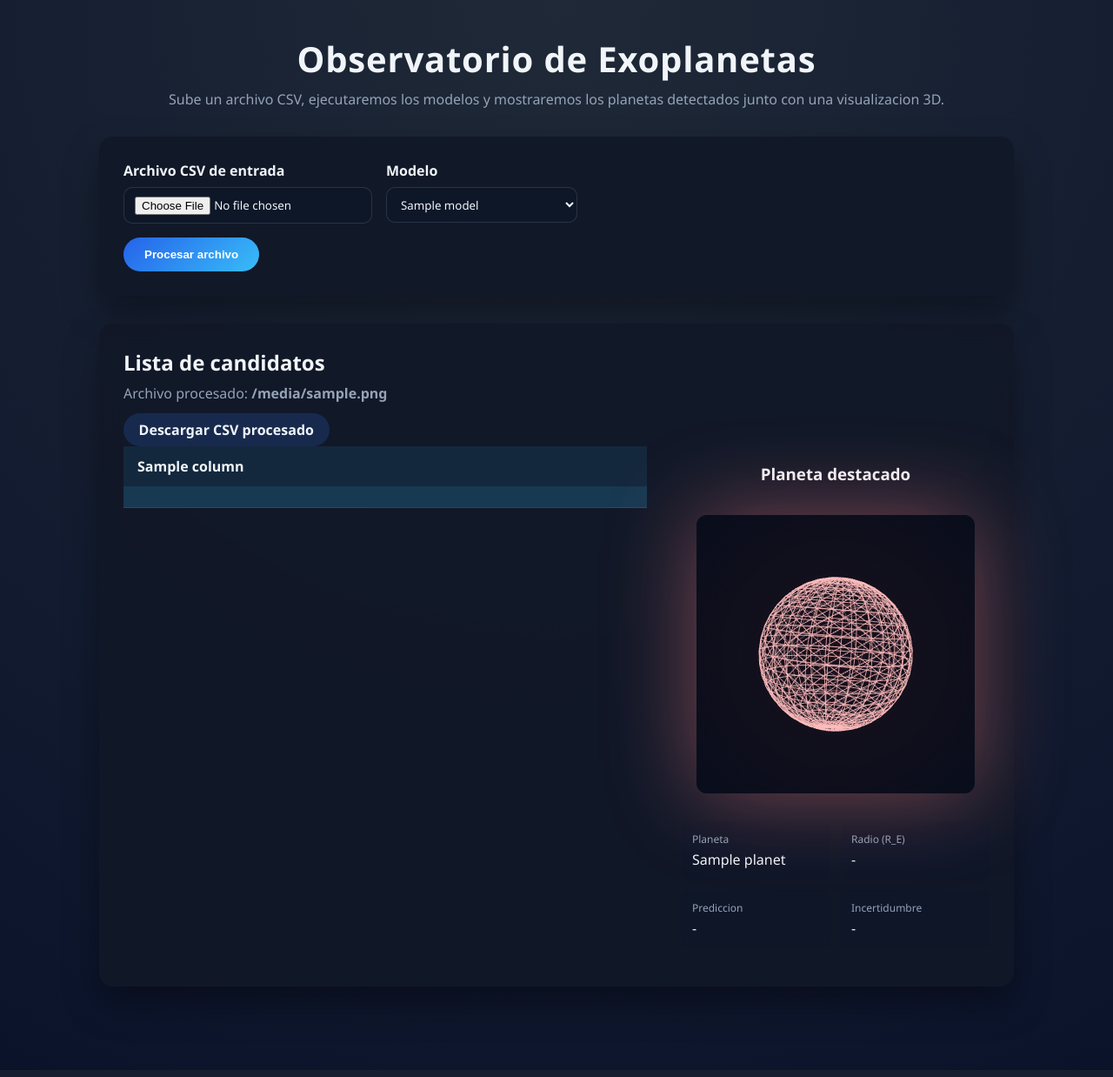
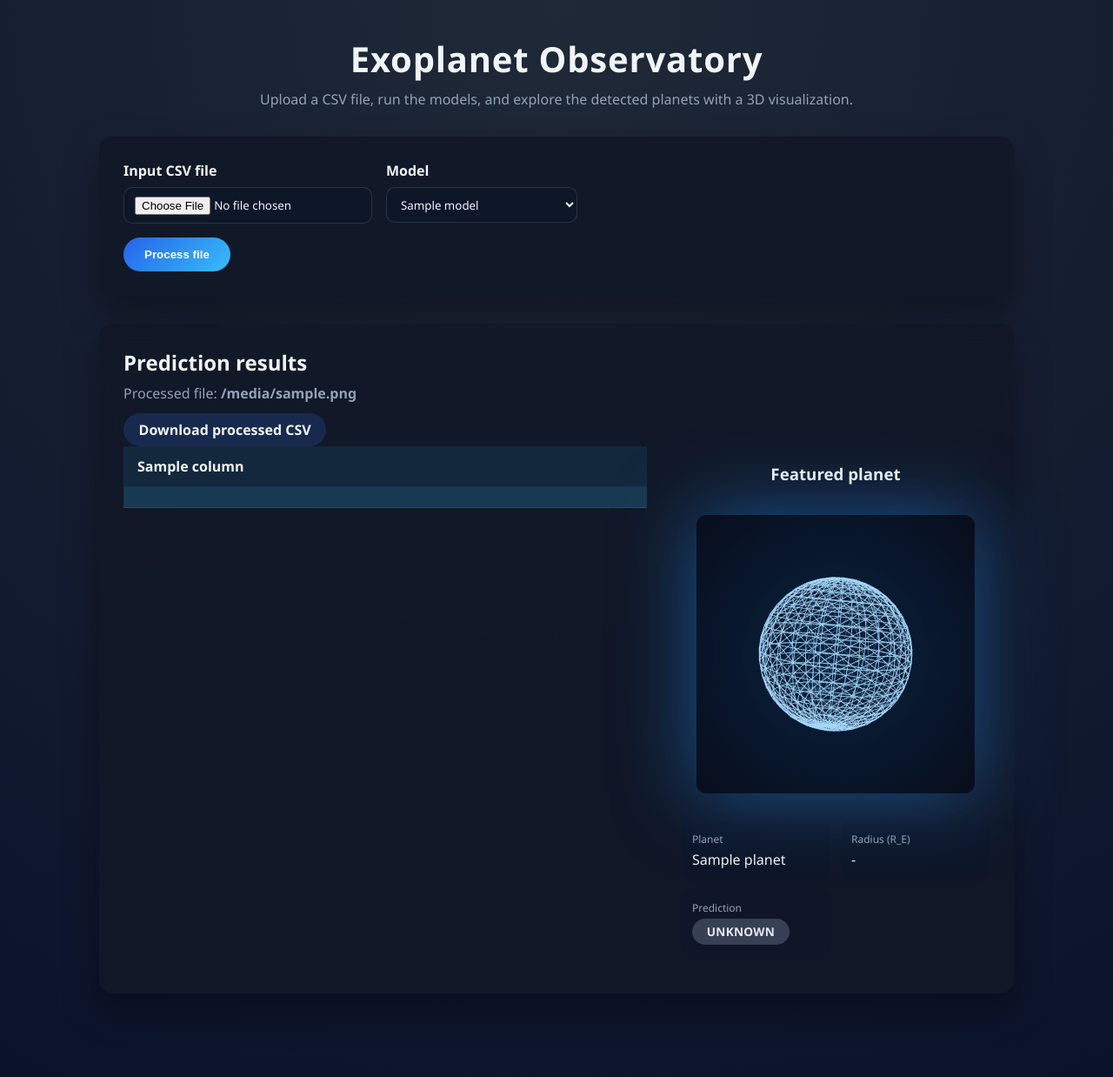
Before and after one commit to blackhawk2772/NasaSpaceExosplikers, a Flask app: template templates/index.html in a window 1280 px wide. Shown: the whole page at 87% size. Before the commit the page ends 1163 px from the top, so only its background shows below. Run offline with Flask 3, Linux system fonts and the light colour scheme; the template is opened without the code that fills it: most values are stand-ins (such as "Sample title", 1, 10 or a date in 2020); lists and menus that the app fills with data are empty; some libraries are stand-ins or nearby versions.

Commit message:
ingles, colores bien, nombres aparecen

```diff
--- a/app.py
+++ b/app.py
@@ -34,12 +34,18 @@ ALLOWED_EXTENSIONS = {"csv"}
 MODEL_CHOICES = ("TESS", "KEPLER", "K2")
 MAX_ROWS = 200
 
+STATUS_CONFIG = {
+    0: {"label": "Candidate", "css_class": "prediction-candidate"},
+    1: {"label": "Confirmed", "css_class": "prediction-confirmed"},
+    2: {"label": "False Positive", "css_class": "prediction-false-positive"},
+}
+DEFAULT_STATUS = {"label": "Unknown", "css_class": "prediction-unknown"}
+
 COLUMN_DEFS = [
     ("pl_name", "Planet"),
     ("hostname", "Host Star"),
     ("disposition", "Disposition"),
-    ("Prediction", "Prediction"),
-    ("Uncertainty", "Uncertainty"),
+    ("PredictionLabel", "Prediction"),
     ("pl_orbper", "Orbital Period [days]"),
     ("pl_rade", "Radius [Earth radii]"),
     ("pl_masse", "Mass [Earth masses]"),
@@ -53,13 +59,35 @@ def allowed_file(filename: str) -> bool:
     return "." in filename and filename.rsplit(".", 1)[1].lower() in ALLOWED_EXTENSIONS
 
 
+def resolve_prediction_status(value):
+    try:
+        code = int(round(float(value)))
+    except (TypeError, ValueError):
+        return None, DEFAULT_STATUS
+    status = STATUS_CONFIG.get(code)
+    if status is None:
+        return None, DEFAULT_STATUS
+    return code, status
+
+
+def status_as_series(value):
+    code, status = resolve_prediction_status(value)
+    return pd.Series(
+        {
+            "PredictionCode": code,
+            "PredictionLabel": status["label"],
+            "PredictionClass": status["css_class"],
+        }
+    )
+
+
 def run_inference(csv_path: Path, model_name: str) -> Path:
     if not SCRIPT_PATH.exists():
-        raise FileNotFoundError("model script scripts/model_selector.py not found")
+        raise FileNotFoundError("Model script scripts/model_selector.py not found")
 
     model_key = model_name.upper()
     if model_key not in MODEL_CHOICES:
-        raise ValueError(f"Modelo no soportado: {model_name}")
+        raise ValueError(f"Unsupported model: {model_name}")
 
     with TemporaryDirectory() as tmpdir:
         tmp_path = Path(tmpdir)
@@ -108,6 +136,10 @@ def build_table(df: pd.DataFrame):
             key = column["key"]
             value = getattr(row, key, None)
             record[key] = format_value(value)
+        if hasattr(row, "PredictionClass"):
+            record["PredictionClass"] = getattr(row, "PredictionClass")
+        if hasattr(row, "PredictionCode"):
+            record["PredictionCode"] = getattr(row, "PredictionCode")
         records.append(record)
 
     return table_columns, records
@@ -119,10 +151,11 @@ def build_visual_payload(df: pd.DataFrame):
         planet_name = getattr(row, "pl_name", None)
         host_name = getattr(row, "hostname", None)
         radius = getattr(row, "pl_rade", None)
-        prediction = getattr(row, "Prediction", None)
-        uncertainty = getattr(row, "Uncertainty", None)
+        prediction_code = getattr(row, "PredictionCode", None)
+        prediction_label = getattr(row, "PredictionLabel", None)
+        prediction_class = getattr(row, "PredictionClass", None)
 
-        label = str(planet_name) if planet_name not in (None, "") else f"Planeta {index + 1}"
+        label = str(planet_name) if planet_name not in (None, "") else f"Planet {index + 1}"
 
         def _to_float(value):
             try:
@@ -130,14 +163,28 @@ def build_visual_payload(df: pd.DataFrame):
             except (TypeError, ValueError):
                 return None
 
+        def _to_int(value):
+            try:
+                return int(value)
+            except (TypeError, ValueError):
+                return None
+
+        status_label = (
+            str(prediction_label) if prediction_label not in (None, "") else DEFAULT_STATUS["label"]
+        )
+        status_class = (
+            str(prediction_class) if prediction_class not in (None, "") else DEFAULT_STATUS["css_class"]
+        )
+
         visual_data.append(
             {
                 "index": index,
                 "name": label,
                 "host": str(host_name) if host_name not in (None, "") else None,
                 "radius": _to_float(radius),
-                "prediction": _to_float(prediction),
-                "uncertainty": _to_float(uncertainty),
+                "prediction_code": _to_int(prediction_code),
+                "prediction_label": status_label,
+                "prediction_class": status_class,
             }
         )
     return visual_data
@@ -159,17 +206,17 @@ def index():
     if request.method == "POST":
         uploaded_file = request.files.get("data_file")
         if uploaded_file is None or uploaded_file.filename == "":
-            flash("Por favor selecciona un archivo CSV.")
+            flash("Please choose a CSV file.")
             return redirect(url_for("index"))
 
         if not allowed_file(uploaded_file.filename):
-            flash("El archivo debe ser un CSV.")
+            flash("Only CSV files are supported.")
             return redirect(url_for("index"))
 
         selected_model = (request.form.get("model_name") or MODEL_CHOICES[0]).upper()
         context["selected_model"] = selected_model
         if selected_model not in MODEL_CHOICES:
-            flash("Modelo seleccionado no válido.")
+            flash("Invalid model selected.")
             return render_template("index.html", **context)
 
         sanitized_name = secure_filename(uploaded_file.filename)
@@ -183,15 +230,23 @@ def index():
             processed_path = run_inference(saved_path, selected_model)
             dataframe = pd.read_csv(processed_path)
         except Exception as exc:  # noqa: BLE001 - surface error to user
-            flash(f"Error procesando el archivo: {exc}")
+            flash(f"Error processing the file: {exc}")
             return render_template("index.html", **context)
 
         truncated = len(dataframe) > MAX_ROWS
-        display_df = dataframe.head(MAX_ROWS)
+        display_df = dataframe.head(MAX_ROWS).copy()
 
         dedupe_keys = [col for col in ("pl_name", "hostname", "k2_name") if col in display_df.columns]
         if dedupe_keys:
-            display_df = display_df.drop_duplicates(subset=dedupe_keys, keep="first")
+            display_df = display_df.drop_duplicates(subset=dedupe_keys, keep="first").copy()
+
+        if "Prediction" in display_df.columns:
+            status_df = display_df["Prediction"].apply(status_as_series)
+            display_df = pd.concat([display_df, status_df], axis=1)
+        else:
+            display_df["PredictionCode"] = None
+            display_df["PredictionLabel"] = DEFAULT_STATUS["label"]
+            display_df["PredictionClass"] = DEFAULT_STATUS["css_class"]
 
         table_columns, table_data = build_table(display_df)
         visual_payload = build_visual_payload(display_df)
--- a/static/css/styles.css
+++ b/static/css/styles.css
@@ -209,6 +209,52 @@ tbody tr:hover {
     font-size: 1rem;
 }
 
+
+.prediction-badge {
+    display: inline-flex;
+    align-items: center;
+    justify-content: center;
+    padding: 0.3rem 0.85rem;
+    border-radius: 999px;
+    font-weight: 600;
+    font-size: 0.85rem;
+    letter-spacing: 0.02em;
+    text-transform: uppercase;
+    background: rgba(148, 163, 184, 0.3);
+    color: #e2e8f0;
+    min-width: 7rem;
+    border: 1px solid transparent;
+}
+
+.prediction-badge.prediction-candidate {
+    background: rgba(250, 204, 21, 0.85);
+    color: #422006;
+    border-color: rgba(234, 179, 8, 0.7);
+}
+
+.prediction-badge.prediction-confirmed {
+    background: rgba(34, 197, 94, 0.85);
+    color: #022c16;
+    border-color: rgba(22, 163, 74, 0.7);
+}
+
+.prediction-badge.prediction-false-positive {
+    background: rgba(239, 68, 68, 0.85);
+    color: #7f1d1d;
+    border-color: rgba(220, 38, 38, 0.7);
+}
+
+.prediction-badge.prediction-unknown {
+    background: rgba(148, 163, 184, 0.3);
+    color: #e2e8f0;
+    border-color: rgba(148, 163, 184, 0.3);
+}
+
+.table-panel td .prediction-badge {
+    width: 100%;
+    justify-content: center;
+}
+
 @media (max-width: 960px) {
     .results-layout {
         flex-direction: column;
--- a/static/js/planet.js
+++ b/static/js/planet.js
@@ -3,7 +3,6 @@
     const nameField = document.getElementById("planet-name");
     const radiusField = document.getElementById("planet-radius");
     const predictionField = document.getElementById("planet-prediction");
-    const uncertaintyField = document.getElementById("planet-uncertainty");
     const rows = Array.from(document.querySelectorAll(".planet-row"));
     const payload = Array.isArray(window.PLANETS_PAYLOAD) ? window.PLANETS_PAYLOAD : [];
 
@@ -24,16 +23,16 @@
     const LOOP_RADIUS = 0.82;
     const SEGMENTS = 200;
 
-    let rotationSpeed = 0.01;
+    const STATUS_STYLES = {
+        0: { hex: 0xfacc15, rotation: 0.007 },
+        1: { hex: 0x22c55e, rotation: 0.01 },
+        2: { hex: 0xef4444, rotation: 0.008 },
+        default: { hex: 0x38bdf8, rotation: 0.009 },
+    };
+
+    let rotationSpeed = STATUS_STYLES.default.rotation;
     let targetScale = 1;
     let currentScale = 1;
-
-    function clamp01(value, fallback) {
-        if (typeof value !== "number" || Number.isNaN(value)) {
-            return fallback;
-        }
-        return Math.min(Math.max(value, 0), 1);
-    }
 
     function toCssRgba(color, alpha) {
         const [r, g, b] = color
@@ -187,36 +186,39 @@
         render();
     }
 
-    function updateViewerColors(prediction, uncertainty) {
+    function getStatusConfig(code) {
+        if (Object.prototype.hasOwnProperty.call(STATUS_STYLES, code)) {
+            return STATUS_STYLES[code];
+        }
+        return STATUS_STYLES.default;
+    }
+
+    function updateViewerAppearance(statusCode) {
         if (!hasThree) {
             return;
         }
 
-        const baseGreen = new THREE.Color(0x2ddf85);
-        const baseRed = new THREE.Color(0xff5d5d);
-        const baseColor = (typeof prediction === "number" && prediction >= 0.5) ? baseGreen : baseRed;
-        const uncertaintyValue = clamp01(uncertainty, 0.5);
-
-        const accentColor = baseColor.clone().lerp(new THREE.Color(0xffffff), 0.28 + (1 - uncertaintyValue) * 0.32);
-        const secondaryColor = baseColor.clone().lerp(new THREE.Color(0x081126), 0.72 + uncertaintyValue * 0.2);
+        const config = getStatusConfig(statusCode);
+        const baseColor = new THREE.Color(config.hex);
+        const accentColor = baseColor.clone().lerp(new THREE.Color(0xffffff), 0.35);
+        const secondaryColor = baseColor.clone().lerp(new THREE.Color(0x081126), 0.65);
 
         wireframe.material.color.copy(accentColor);
-        wireframe.material.opacity = 0.68 + (1 - uncertaintyValue) * 0.2;
+        wireframe.material.opacity = 0.82;
         wireframe.material.needsUpdate = true;
 
         overlayLoops.forEach((loop, index) => {
             const material = loop.material;
-            const emphasis = index % 4 === 0 ? 0.05 : 0;
             material.color.copy(accentColor);
-            material.opacity = 0.22 + (1 - uncertaintyValue) * (0.22 + emphasis);
+            material.opacity = 0.26 + (index % 4 === 0 ? 0.12 : 0);
             material.needsUpdate = true;
         });
 
         if (viewer) {
-            const haloCss = toCssRgba(accentColor, 0.26 + (1 - uncertaintyValue) * 0.38);
-            const coreCss = toCssRgba(secondaryColor, 0.2 + (1 - uncertaintyValue) * 0.28);
+            const haloCss = toCssRgba(baseColor.clone().lerp(new THREE.Color(0xffffff), 0.1), 0.5);
+            const coreCss = toCssRgba(secondaryColor, 0.55);
             viewer.style.background = `radial-gradient(circle at center, ${coreCss}, rgba(8, 13, 27, 0.9))`;
-            viewer.style.boxShadow = `0 0 ${55 + (1 - uncertaintyValue) * 95}px ${haloCss}`;
+            viewer.style.boxShadow = `0 0 90px ${haloCss}`;
         }
     }
 
@@ -246,27 +248,38 @@
         const rowData = payload[index] || null;
         rows.forEach((row) => row.classList.toggle("active", row === sourceRow));
 
-        const name = rowData && rowData.name ? rowData.name : (sourceRow ? sourceRow.getAttribute("data-name") : "Planeta");
+        const fallbackName = sourceRow ? sourceRow.getAttribute("data-name") : "Planet";
+        const name = rowData && rowData.name ? rowData.name : fallbackName;
         if (nameField) {
-            nameField.textContent = name || "Planeta";
+            nameField.textContent = name || "Planet";
         }
 
         const radius = rowData ? rowData.radius : null;
-        const prediction = rowData ? rowData.prediction : null;
-        const uncertainty = rowData ? rowData.uncertainty : null;
+        const predictionCode = rowData ? rowData.prediction_code : null;
+        const predictionLabel = rowData ? rowData.prediction_label : null;
+        const predictionClass = rowData ? rowData.prediction_class : null;
 
         radiusField.textContent = formatNumber(radius);
-        predictionField.textContent = typeof prediction === "number" && !Number.isNaN(prediction)
-            ? prediction.toFixed(2)
-            : "-";
-        uncertaintyField.textContent = typeof uncertainty === "number" && !Number.isNaN(uncertainty)
-            ? uncertainty.toFixed(2)
-            : "-";
+
+        if (predictionField) {
+            const classes = ["prediction-badge"];
+            if (predictionClass) {
+                classes.push(predictionClass);
+            }
+            predictionField.className = classes.join(" ");
+            predictionField.textContent = predictionLabel || "Unknown";
+            if (predictionCode !== null && predictionCode !== undefined) {
+                predictionField.dataset.code = String(predictionCode);
+            } else {
+                delete predictionField.dataset.code;
+            }
+        }
 
         if (hasThree) {
             targetScale = computeScale(radius);
-            rotationSpeed = 0.006 + clamp01(prediction ?? 0.5, 0.5) * 0.008;
-            updateViewerColors(prediction ?? 0, uncertainty);
+            const config = getStatusConfig(predictionCode);
+            rotationSpeed = config.rotation;
+            updateViewerAppearance(predictionCode);
         }
     }
 
--- a/templates/index.html
+++ b/templates/index.html
@@ -1,8 +1,8 @@
 <!DOCTYPE html>
-<html lang="es">
+<html lang="en">
 <head>
     <meta charset="UTF-8">
-    <title>Observatorio de Exoplanetas</title>
+    <title>Exoplanet Observatory</title>
     <meta name="viewport" content="width=device-width, initial-scale=1">
     <link rel="stylesheet" href="{{ url_for('static', filename='css/styles.css') }}">
     <script src="{{ url_for('static', filename='js/three.min.js') }}" defer></script>
@@ -14,19 +14,19 @@
 <body>
     <main class="container">
         <header class="hero">
-            <h1>Observatorio de Exoplanetas</h1>
-            <p>Sube un archivo CSV, ejecutaremos los modelos y mostraremos los planetas detectados junto con una visualizacion 3D.</p>
+            <h1>Exoplanet Observatory</h1>
+            <p>Upload a CSV file, run the models, and explore the detected planets with a 3D visualization.</p>
         </header>
 
         <section class="card">
             <form class="upload-form" method="post" enctype="multipart/form-data">
                 <div class="form-controls">
                     <div class="form-field">
-                    <label for="data_file">Archivo CSV de entrada</label>
+                        <label for="data_file">Input CSV file</label>
                         <input id="data_file" name="data_file" type="file" accept=".csv" required>
                     </div>
                     <div class="form-field">
-                    <label for="model_name">Modelo</label>
+                        <label for="model_name">Model</label>
                         <select id="model_name" name="model_name" required>
                             {% for model in models %}
                             <option value="{{ model }}"{% if model == selected_model %} selected{% endif %}>{{ model }}</option>
@@ -34,7 +34,7 @@
                         </select>
                     </div>
                 </div>
-                <button type="submit">Procesar archivo</button>
+                <button type="submit">Process file</button>
             </form>
             {% with messages = get_flashed_messages() %}
                 {% if messages %}
@@ -50,13 +50,13 @@
         {% if planets %}
         <section class="results card">
             <div class="results-header">
-                <h2>Lista de candidatos</h2>
-                <p>Archivo procesado: <strong>{{ processed_file }}</strong></p>
+                <h2>Prediction results</h2>
+                <p>Processed file: <strong>{{ processed_file }}</strong></p>
                 {% if processed_file %}
-                    <a class="download-link" href="{{ url_for('download_processed', filename=processed_file) }}">Descargar CSV procesado</a>
+                    <a class="download-link" href="{{ url_for('download_processed', filename=processed_file) }}">Download processed CSV</a>
                 {% endif %}
                 {% if truncated %}
-                    <p class="note">Mostrando primeros {{ planets|length }} registros (limite {{ max_rows }}). Descarga el CSV para mas detalles.</p>
+                    <p class="note">Showing the first {{ planets|length }} records (limit {{ max_rows }}). Download the CSV for the full results.</p>
                 {% endif %}
             </div>
             <div class="results-layout">
@@ -71,9 +71,18 @@
                         </thead>
                         <tbody>
                             {% for planet in planets %}
-                                <tr class="planet-row" data-index="{{ loop.index0 }}" data-name="{{ planet.get('pl_name', 'Planeta') }}">
+                                <tr class="planet-row" data-index="{{ loop.index0 }}" data-name="{{ planet.get('pl_name', 'Planet') }}">
                                     {% for column in table_columns %}
+                                        {% if column.key == 'PredictionLabel' %}
+                                            {% set label = planet.get('PredictionLabel', '') %}
+                                            {% set code = planet.get('PredictionCode', '') %}
+                                            {% set css_class = planet.get('PredictionClass', '') %}
+                                            <td>
+                                                <span class="prediction-badge {{ css_class }}" data-code="{{ code }}">{{ label }}</span>
+                                            </td>
+                                        {% else %}
                                             <td>{{ planet.get(column.key, '') }}</td>
+                                        {% endif %}
                                     {% endfor %}
                                 </tr>
                             {% endfor %}
@@ -81,24 +90,20 @@
                     </table>
                 </div>
                 <div class="visual-panel">
-                    <h3>Planeta destacado</h3>
+                    <h3>Featured planet</h3>
                     <div id="planet-viewer"></div>
                     <dl class="planet-details">
                         <div>
-                            <dt>Planeta</dt>
-                            <dd id="planet-name">Selecciona un planeta</dd>
+                            <dt>Planet</dt>
+                            <dd id="planet-name">Select a planet</dd>
                         </div>
                         <div>
-                            <dt>Radio (R_E)</dt>
+                            <dt>Radius (R_E)</dt>
                             <dd id="planet-radius">-</dd>
                         </div>
                         <div>
-                            <dt>Prediccion</dt>
-                            <dd id="planet-prediction">-</dd>
-                        </div>
-                        <div>
-                            <dt>Incertidumbre</dt>
-                            <dd id="planet-uncertainty">-</dd>
+                            <dt>Prediction</dt>
+                            <dd><span id="planet-prediction" class="prediction-badge">-</span></dd>
                         </div>
                     </dl>
                 </div>
```
Lines whose indentation alone changed are shown as unchanged.
